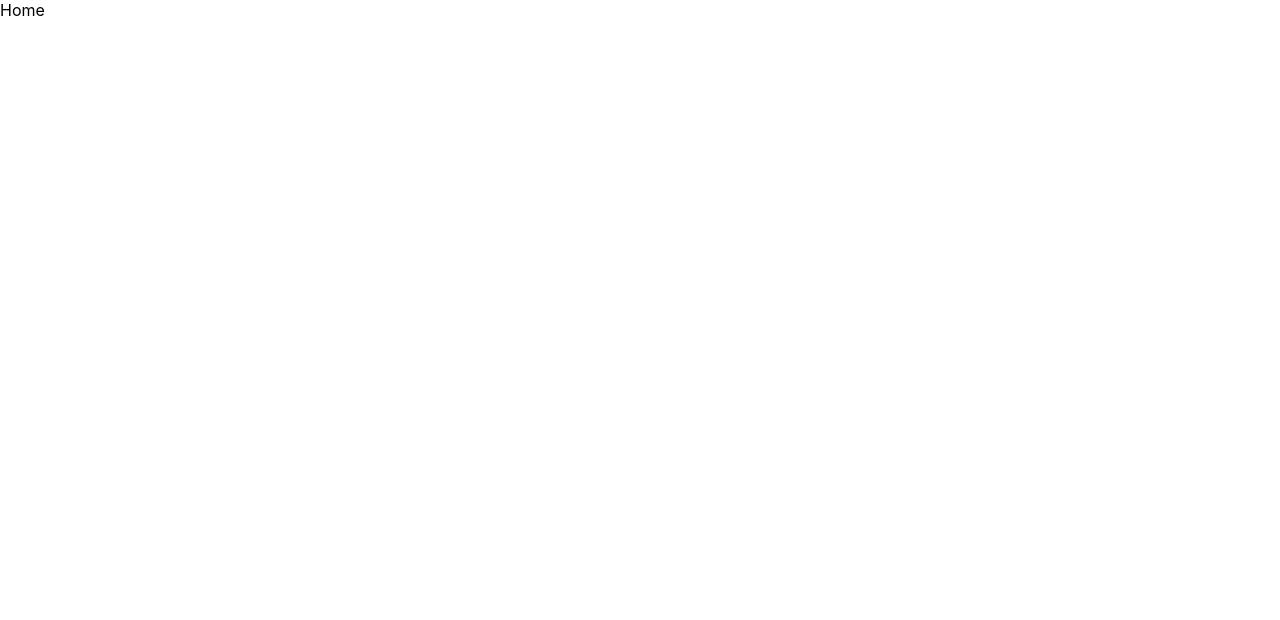
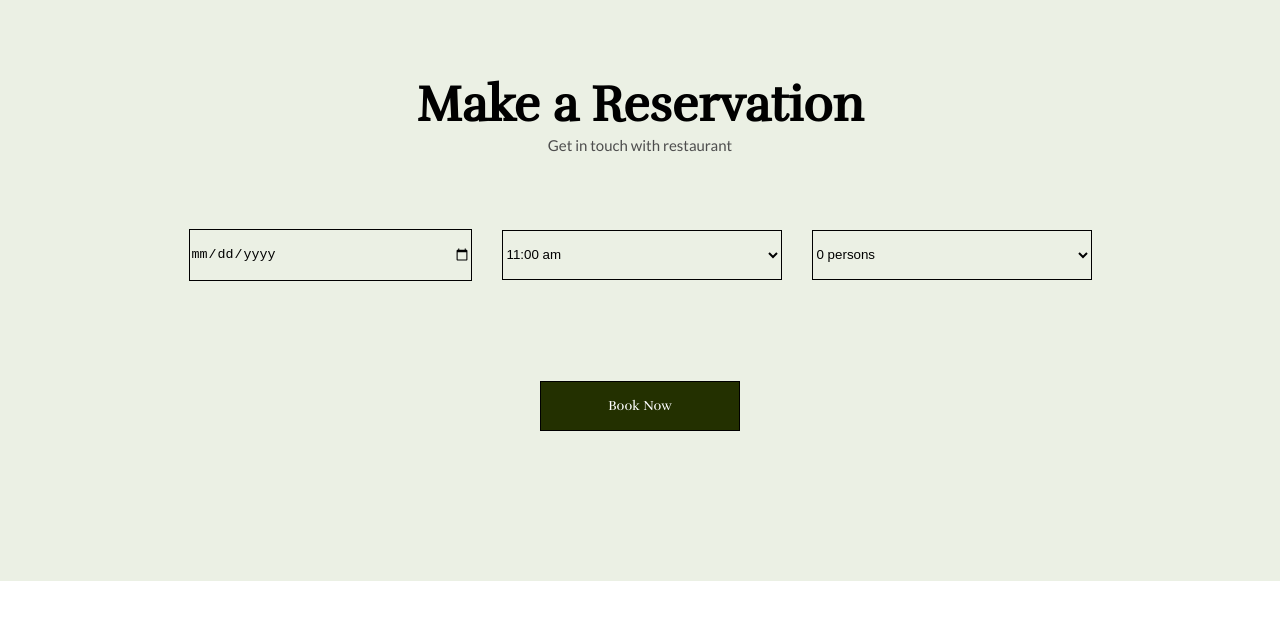
Before and after one commit to vijay-aarvm/Food-Zero, a React (Create React App) app: page / in a window 1280 px wide. Shown: the top 620 px of the page. Built offline with nearby package versions, Linux system fonts and the light colour scheme.

Commit message:
added form-reservation

```diff
--- a/src/App.jsx
+++ b/src/App.jsx
@@ -3,13 +3,14 @@ import "./styles.scss";
 import { Routes, Route } from "react-router";
 import Contact from "Components/ContactPage/contact";
 import ReservationForm from "Components/ContactPage/ReservationForm";
+import Home from "Components/Home/Home";
 
 
 export default function App() {
     return (
         <>
             <Routes>
-                <Route path="/" element={<div>Home</div>} />
+                <Route path="/" element={<Home />} />
                 <Route path="/reservation_form" element={<ReservationForm />} />
                 <Route path="/contact" element={<Contact />} />
             </Routes>
--- a/src/Components/CommonComponents/Footer.jsx
+++ b/src/Components/CommonComponents/Footer.jsx
@@ -1,4 +1,4 @@
-import React, { useEffect, useState } from "react";
+import React from "react";
 import "../../styles.scss";
 import instagram from "../../assests/images/instagram.png";
 import twitter from "../../assests/images/twitter.png";
@@ -6,17 +6,17 @@ import facebook from "../../assests/images/facebook.png";
 import youtube from "../../assests/images/youtube.png";
 
 const ContactInfo = () => {
-    const [phoneNum, setPhoneNumber] = useState("");
-    useEffect(() => {
-        setTimeout(() => {
-            setPhoneNumber('+1+86 852 346 000')
-        }, 5000);
-    }, []);
+    // const [phoneNum, setPhoneNumber] = useState("");
+    // useEffect(() => {
+    //     setTimeout(() => {
+    //         setPhoneNumber('+1+86 852 346 000')
+    //     });
+    // }, []);
     return (
         <div className="contact-location">
             <p className="contact-us">Contact</p>
             <p className="telephone">
-                <a href="/#">{phoneNum}</a>
+                <a href="/#">+1+86 852 346 000</a>
             </p>
             <p className="mail">
                 <a href="mailto:info@foodzero.com">info@foodzero.com</a>
@@ -59,10 +59,10 @@ export default function Footer() {
                         </a>
                     ))
                 }
-                {/* <a href="/#"><img className="instagram-icon" alt="instagram" class="social-media-icon" src={instagram} /></a>
-                <a href="/#"><img className="twitter-icon" alt="twitter" class="social-media-icon" src={twitter} /></a>
-                <a href="/#"><img className="facebook-icon" alt="facebook" class="social-media-icon" src={facebook} /></a>
-                <a href="/#"><img className="youtube-icon" alt="youtube" class="social-media-icon" src={youtube} /></a> */}
+                {/* <a href="/#"><img className="instagram-icon" alt="instagram" src={instagram} /></a>
+                <a href="/#"><img className="twitter-icon" alt="twitter" src={twitter} /></a>
+                <a href="/#"><img className="facebook-icon" alt="facebook" src={facebook} /></a>
+                <a href="/#"><img className="youtube-icon" alt="youtube" src={youtube} /></a> */}
             </div>
         );
     }
@@ -70,7 +70,7 @@ export default function Footer() {
     return (
         <div className="footer-container">
             <div className="footer">
-                { renderBrandName()}
+                {renderBrandName()}
                 <ContactInfo />
                 <div className="write-to-us">
                     <p className="mail-title">Never Miss a Recipe</p>
@@ -86,7 +86,7 @@ export default function Footer() {
                 <div className="copyright">
                     <p>© 2020 Zero Inc. All rights Reserved</p>
                 </div>
-                { renderSocialMediaIcons() }
+                {renderSocialMediaIcons()}
             </div>
         </div>
     )
--- /dev/null
+++ b/src/Components/CommonComponents/FormReservation.jsx
@@ -0,0 +1,76 @@
+import React, { useState } from "react";
+import "../../styles.scss";
+
+// const handleSubmit = (e) => {
+//     e.preventDefault();
+//     alert(`you have booked your reservation successfully ${JSON.stringify(formData)}`);
+//     setFormData({
+//         date: "",
+//         time: "",
+//         noOfPersons: 0
+//     })
+// }
+
+// const handleChange = (e) => {
+//     setFormData({
+//         ...formData,
+//         [e.target.name]: e.target.value
+//     });
+// };
+
+const ReservationHeader = ({ data }) => {
+    console.log("data", data)
+    return (
+        <div className="reservation-header">
+            <h1 className="reservation-header-title">Make a Reservation</h1>
+            <p className="reservation-header-headline">Get in touch with restaurant</p>
+        </div>
+    )
+}
+
+const SelectSchedule = () => {
+
+    const Time = ["11:00 am", "13:00 pm", "14:00 pm", "15:00 pm", "16:00 pm", "18:00 pm", "19:00 pm"];
+    const persons = ["0", "2", "4", "6", "8", "10", "15"];
+
+    const [time, setTime] = useState(Time[0]);
+    const [noOfPersons, setNoOfPersons] = useState(persons[0]);
+
+    const handleSubmit = (e) => {
+        e.preventDefault();
+        alert(`you will be redirected to the reservation form`)
+        setTime()
+    }
+    return (
+        <div className="schedule-options">
+            <div className="select-schedule">
+                <input type="date" className="date" name="date" placeholder="Choose the date"></input>
+                <select className="time" name="time"
+                    value={time}
+                    onChange={e => setTime(e.target.value)}>
+                    {Time.map((value) => (
+                        <option value={value} key={value}>{value}</option>
+                    ))}
+                </select>
+                <select className="no-of-persons" name="noOfPersons"
+                    value={noOfPersons}
+                    onChange={e => setNoOfPersons(e.target.value)}>
+                    {persons.map((value) => (
+                        <option value={value} key={value}>{`${value} persons`}</option>
+                    ))}
+                </select>
+            </div>
+            <button type="submit" className="book-now" onClick={handleSubmit}>Book Now</button>
+        </div>
+    )
+}
+
+
+export default function FormReservation() {
+    return (
+        <div className="form-reservation">
+            <ReservationHeader />
+            <SelectSchedule />
+        </div>
+    )
+}
--- a/src/Components/Home/Home.jsx
+++ b/src/Components/Home/Home.jsx
@@ -0,0 +1,13 @@
+import React from "react";
+import "../../styles.scss";
+// import NavigationBar from "Components/CommonComponents/NavigationBar";
+import FormReservation from "Components/CommonComponents/FormReservation";
+
+
+export default function Home() {
+    return (
+        <div>
+            <FormReservation />
+        </div>
+    )
+}
--- a/src/styles.scss
+++ b/src/styles.scss
@@ -923,3 +923,75 @@ $lato: 'Lato';
         }
     }
 }
+
+@mixin form-reservation-input {
+    height: 50px;
+    width: 280px;
+}
+
+.form-reservation {
+    display: flex;
+    flex-direction: column;
+    text-align: center;
+    align-items: center;
+    background-color: #EBF0E4;
+
+    .reservation-header {
+        @include flex-column();
+        margin: 40px 0 60px 0;
+
+        .reservation-header-title {
+            font-size: 50px;
+            font-family: $rufina;
+            margin-bottom: 0px;
+        }
+
+        .reservation-header-headline {
+            font-size: 15px;
+            margin-top: 0px;
+            font-family: $lato;
+            color: #4D4D4D;
+        }
+    }
+
+    .schedule-options {
+        display: flex;
+        flex-direction: column;
+        text-align: center;
+        align-items: center;
+        margin-bottom: 150px;
+
+        .select-schedule {
+            @include flex-row();
+            margin-bottom: 100px;
+            gap: 30px;
+
+            .date {
+                @include form-reservation-input();
+                background-color: #EBF0E4;
+                @include form-field-border();
+            }
+
+            .time {
+                @include form-reservation-input();
+                background-color: #EBF0E4;
+                @include form-field-border();
+            }
+
+            .no-of-persons {
+                @include form-reservation-input();
+                background-color: #EBF0E4;
+                @include form-field-border();
+            }
+        }
+
+        .book-now {
+            width: 200px;
+            height: 50px;
+            font-family: $rufina;
+            color: white;
+            @include form-field-border();
+            background-color: #233000;
+        }
+    }
+}
```
